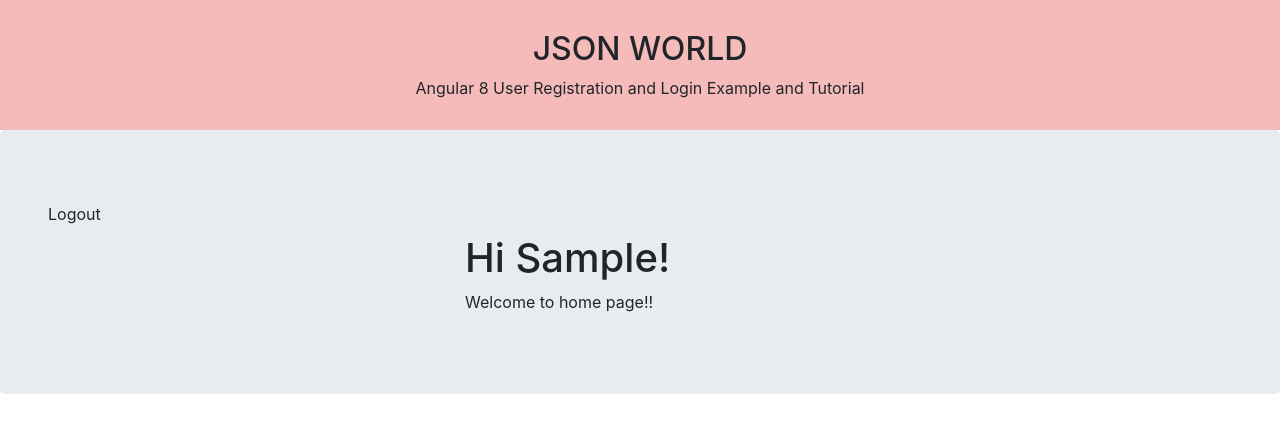
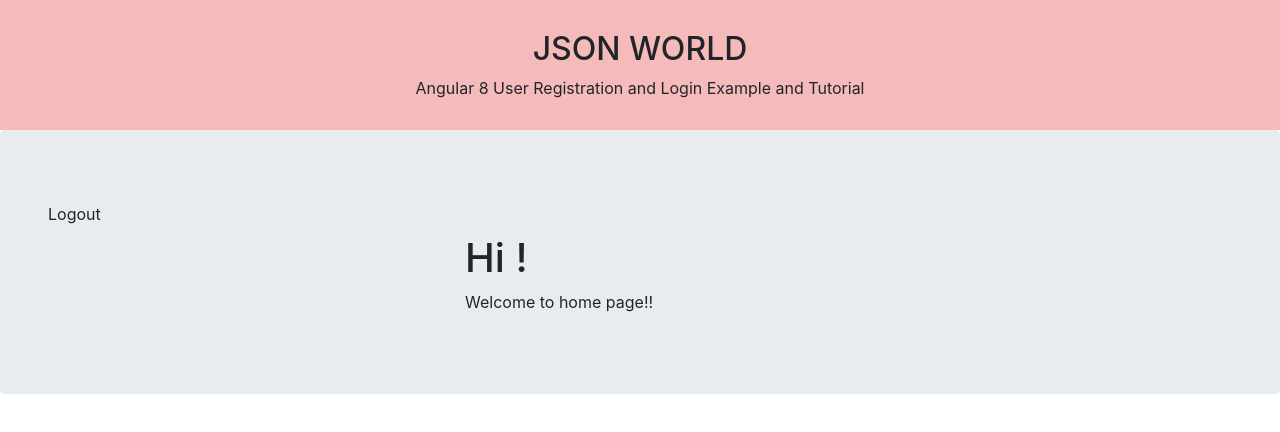
Before and after one commit to firegod17/Filds_For_ADV, an Angular app: page / in a window 1280 px wide. Shown: the top 432 px of the page. Built offline with nearby package versions, Linux system fonts and the light colour scheme; sample sign-in values are in the browser's storage.

Commit message:
Up Work. Login From

```diff
--- a/src/app/_services/authentication.service.ts
+++ b/src/app/_services/authentication.service.ts
@@ -24,7 +24,7 @@ export class AuthenticationService {
             .pipe(map(user => {
                 if (user && user.token) {
                     // store user details in local storage to keep user logged in
-                    localStorage.setItem('currentUser', JSON.stringify(user.result));
+                    localStorage.setItem('currentUser', JSON.stringify(user));
                     this.currentUserSubject.next(user);
                 }
 
--- a/src/app/_services/interceptor.service.ts
+++ b/src/app/_services/interceptor.service.ts
@@ -17,7 +17,7 @@ export class InterceptorService implements HttpInterceptor {
       req = req.clone({
         headers: req.headers.set(
           "auth-token",
-          "" +localStorage.getItem("token")
+          "" + localStorage.getItem("token")
         ),
         url: reqUrl +""+ req.url
       });
--- a/src/app/home/home.component.html
+++ b/src/app/home/home.component.html
@@ -1,2 +1,2 @@
-<h1>Hi {{currentUser.firstName}}!</h1>
+<h1>Hi {{currentUser.companyName}}!</h1>
 <p>Welcome to home page!!</p>
```
